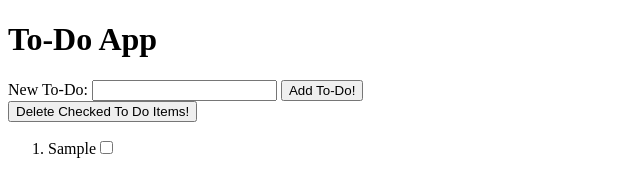
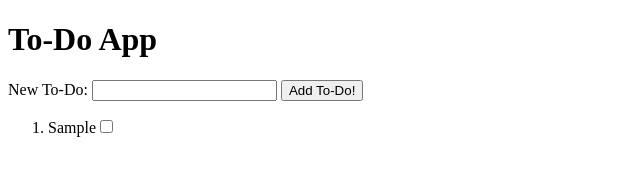
Before and after one commit to jerorhn/to-do-app, a plain HTML site: page index.html in a window 1280 px wide. Both pictures are taken after typing "Sample" into the empty fields and a click on the button "Add To-Do!". Shown: the whole page, without its empty margins (0-640 px from the left). Drawn offline with Linux system fonts and the light colour scheme.

Commit message:
Chpt11- Refigure app

```diff
--- a/app.js
+++ b/app.js
@@ -1,46 +1,50 @@
 function onReady() {
+  let toDos = [];
   const addToDoForm = document.getElementById('addToDoForm');
   const newToDoText = document.getElementById('newToDoText');
-  const toDoList = document.getElementById('toDoList');
-  //add delete button selector
-  const deleteButton = document.getElementById('deleteButton');
 
-  addToDoForm.addEventListener('submit', () => {
-      event.preventDefault();
+  function createNewToDo() {
+    if (!newToDoText.value) {
+      return;
+    }
 
-      let title = newToDoText.value;
-      let newLi = document.createElement('li');
-      let checkbox = document.createElement('input');
-      //add class to checkbox to be able to select all checkboxes (creates an arr)
-      checkbox.className = 'boxes';
+    toDos.push({
+      title: newToDoText.value,
+      complete: false
+    });
+    newToDoText.value = '';
+    renderTheUI();
+  }
+
+  function renderTheUI() {
+    const toDoList = document.getElementById('toDoList');
+
+    toDoList.textContent = '';
+
+    toDos.forEach(function(toDo) {
+      const newToDo = document.createElement('li');
+
+      const checkbox = document.createElement('input');
       checkbox.type = 'checkbox';
-      //give the title var a use
-      newLi.textContent = title;
-      //attach checkbox to li
-      newLi.appendChild(checkbox);
-      //attach li to ul
-      toDoList.appendChild(newLi);
-      //empty input
-      newToDoText.value = '';
+
+      const title = document.createElement('span');
+      title.textContent = toDo.title;
+
+      newToDo.textContent = toDo.title;
+
+      toDoList.appendChild(newToDo);
+      newToDo.appendChild(checkbox);
+    });
+  }
+
+  addToDoForm.addEventListener('submit', event => {
+    event.preventDefault();
+    createNewToDo();
+    newToDoText.value = '';
   });
-
-  //add event listener to delete button when clicked
-  deleteButton.addEventListener('click', () => {
-    //prevent refreshing
-    event.preventDefault();
-
-    //select arr of all checkboxes
-    var listOfBoxes = document.getElementsByClassName('boxes');
-    //loop through all checkboxes (using their index)
-    for (var i = 0; i < listOfBoxes.length; i++) {
-      //if checked, delete li (parent) of said checkbox
-      if (listOfBoxes[i].checked) {
-        listOfBoxes[i].parentNode.remove('listOfBoxes[i].parentNode');
-      };
-    };
-  });
+  renderTheUI();
 }
 
 window.onload = function() {
   onReady();
-}
+};
--- a/index.html
+++ b/index.html
@@ -14,10 +14,6 @@
       <button type="submit">Add To-Do!</button>
     </form>
 
-    <form>
-      <button type="button" id="deleteButton">Delete Checked To Do Items!</button>
-    </form>
-
     <ol id="toDoList">
     </ol>
     <script src="app.js"></script>
```
